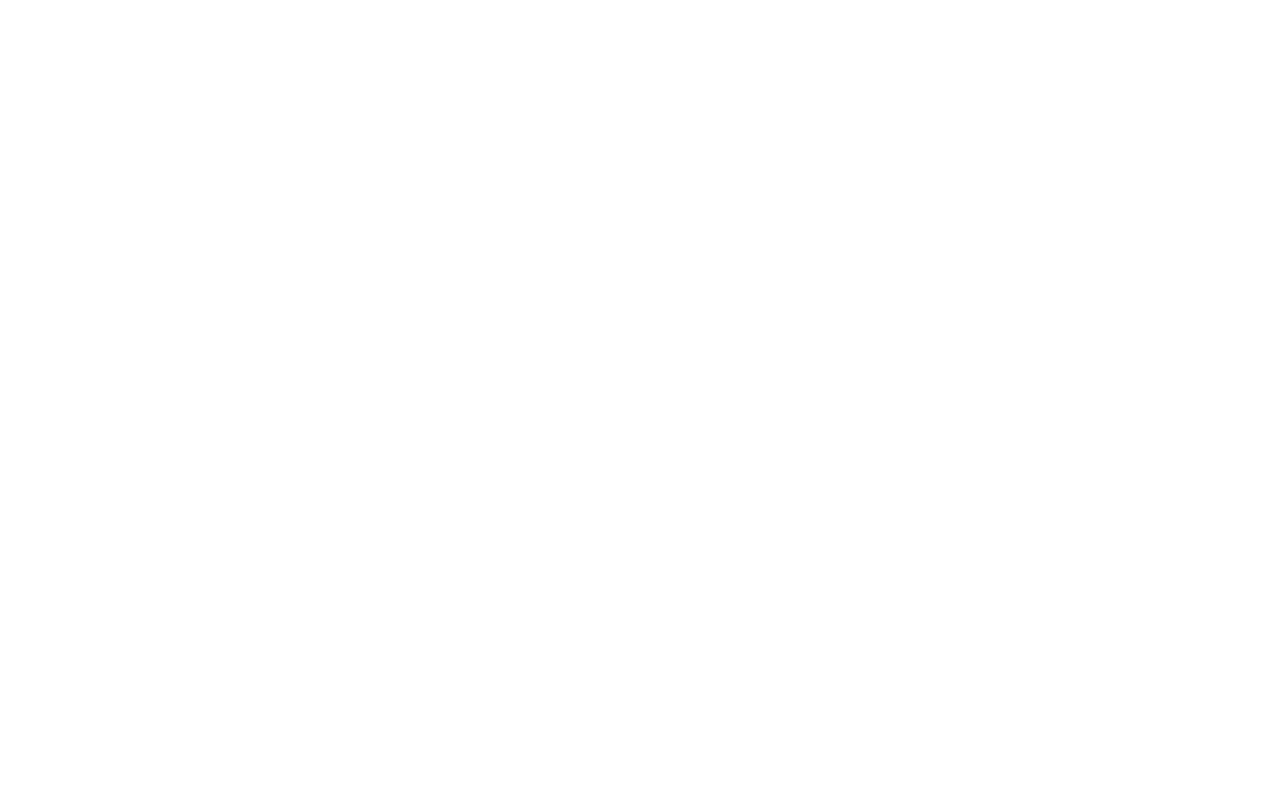
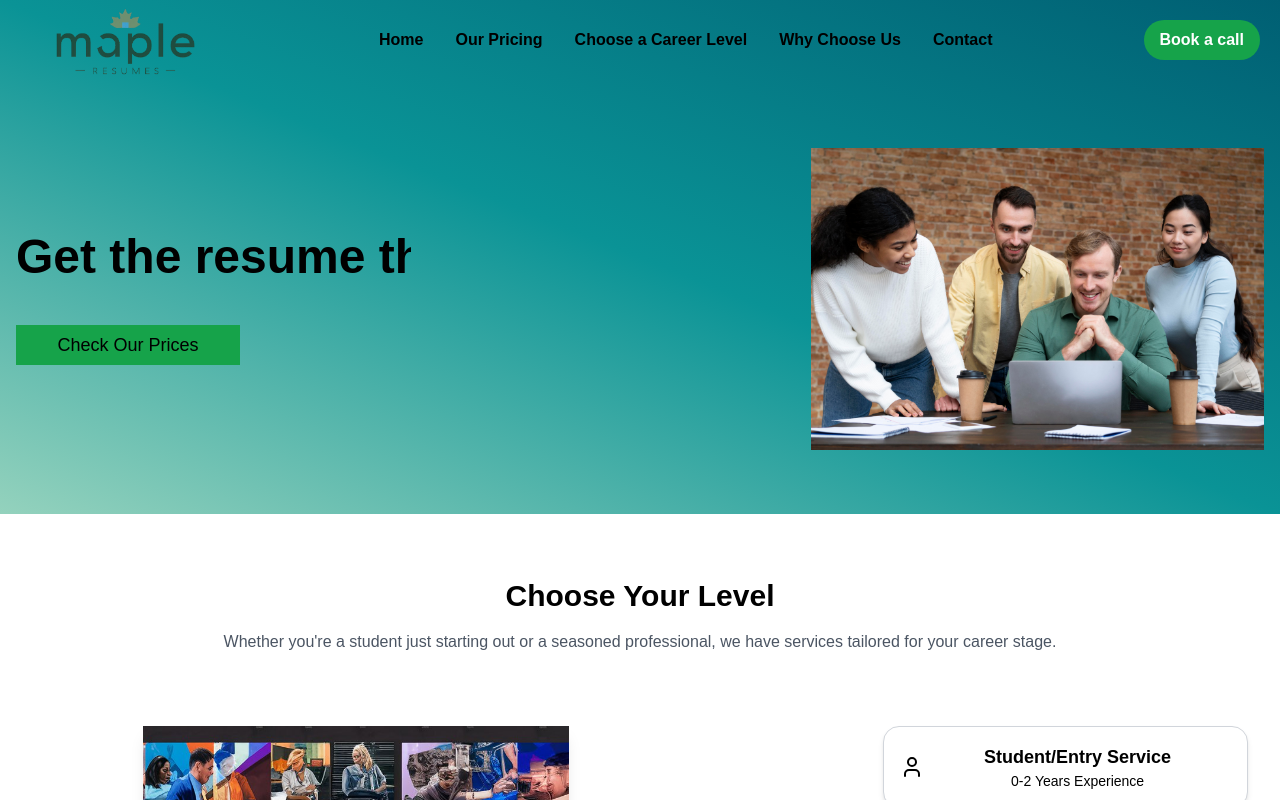
Before and after one commit to Dubeysumeet/mappleResume, a React (Vite) app: page / in a window 1280 px wide. Before the commit this address had no page. Shown: the top 800 px of the page. Built offline with nearby package versions, Linux system fonts and the light colour scheme.

Commit message:
vercel.json

```diff
--- a/src/App.jsx
+++ b/src/App.jsx
@@ -41,7 +41,7 @@
           <Footer />
         </div> */}
         <Routes>
-        <Route path="/redesign" element={<Redesign />} />
+        <Route path="/" element={<Redesign />} />
         </Routes>
       </Router>
     </div>
```
